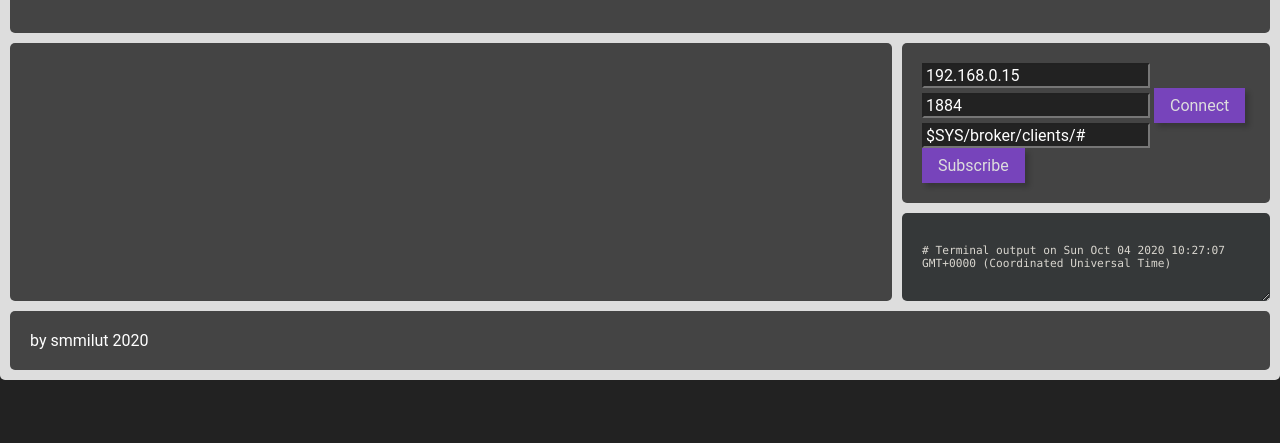
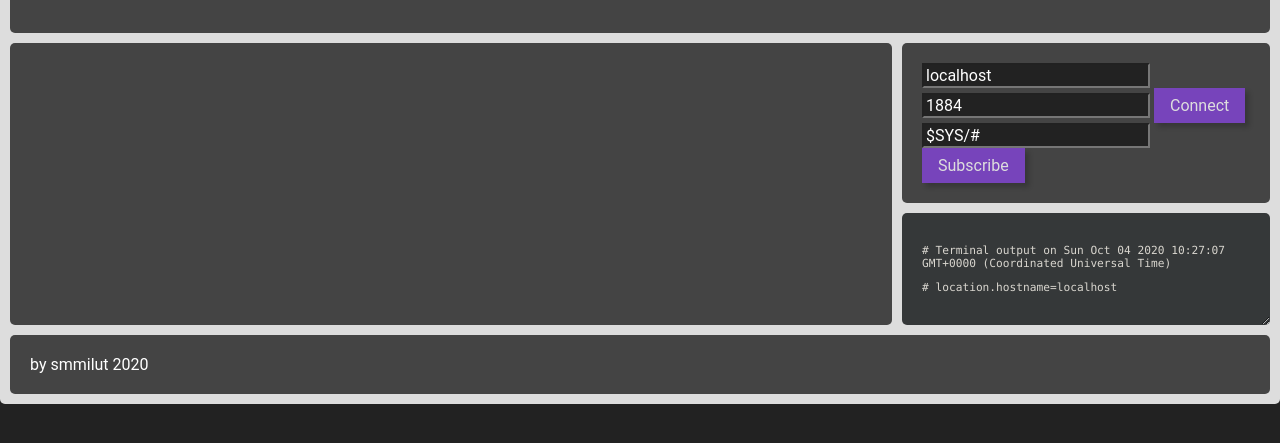
Before and after one commit to smmilut/miniquette, a website with bundled scripts: page www/index.html in a window 1280 px wide. Shown: the part 133-576 px from the top of the page. Built offline with nearby package versions, Linux system fonts and the light colour scheme; files whose address does not match are found by name.

Commit message:
remove hard-coded IP
and minor refactor

```diff
--- a/www/index.html
+++ b/www/index.html
@@ -18,12 +18,12 @@
       <div id="result" class="box"></div>
       <div id="options" class="box">
       <form id="connectionForm">
-          <input type="text" id="inputHost" name="inputHost" defaultValue="192.168.0.15" value="192.168.0.15">
+          <input type="text" id="inputHost" name="inputHost">
           <input type="text" id="inputPort" name="inputPort" defaultValue="1884" value="1884">
           <input type="submit" id="buttonSubmit" value="Connect">
       </form>
       <form id="topicForm">
-          <input type="text" id="topicFilter" name="topicFilter" defaultValue="$SYS/broker/clients/#" value="$SYS/broker/clients/#">
+          <input type="text" id="topicFilter" name="topicFilter" defaultValue="$SYS/#" value="$SYS/#">
           <input type="submit" id="buttonSubmit" value="Subscribe">
       </form>
       </div>
--- a/www/index.js
+++ b/www/index.js
@@ -7,33 +7,51 @@ import * as tree from './tree.js';
 const terminal = utils.createTerminal(document.getElementById("terminal"));
 
 terminal.write("Terminal output on " + Date());
+terminal.write("location.hostname=" + location.hostname);
 
 
-/*  Callback for the Connection form  */
-document.getElementById('connectionForm').onsubmit = function(e) {
-  // stop the regular form submission
-  e.preventDefault();
-  getConnectionFormData(this);
-};
-
 const getConnectionFormData = function(formElement) {
-  // get data
+  /*  Callback for the Connection form  */
+  // get form data
   const host = document.getElementById('inputHost').value;
   const port = parseInt(document.getElementById('inputPort').value);
   terminal.write("Asking to connect to " + host + ":" + (port) + " ...");
   mqtt.MqttClient.connect(host, port);
 };
 
-/*  Callback for the Subscribe form  */
-document.getElementById('topicForm').onsubmit = function(e) {
-  // stop the regular form submission
-  e.preventDefault();
-  getTopicsData(this);
-};
 
 const getTopicsData = function(formElement) {
-  // get data
+  /*  Callback for the Subscribe form  */
+  // get form data
   const topicFilter = document.getElementById('topicFilter').value;
   terminal.write("Asking to subscribe to " + topicFilter);
   mqtt.MqttClient.subscribe(topicFilter, tree.tree.updateTopic);
 };
+
+
+(function main() {
+  console.log(location);
+  if(location.hostname) {
+    /* we are hosted on a server, we assume that the MQTT broker runs on the same machine */
+    document.getElementById('inputHost').defaultValue = location.hostname;
+    document.getElementById('inputHost').value = location.hostname;
+  } else {
+    /* we are probably on a file during some test, we don't assume anything */
+    document.getElementById('inputHost').defaultValue = "localhost";
+    document.getElementById('inputHost').value = "localhost";
+  }
+
+  /*  Callback for the Connection form  */
+  document.getElementById('connectionForm').onsubmit = function(e) {
+    // stop the regular form submission
+    e.preventDefault();
+    getConnectionFormData(this);
+  };
+
+  /*  Callback for the Subscribe form  */
+  document.getElementById('topicForm').onsubmit = function(e) {
+    // stop the regular form submission
+    e.preventDefault();
+    getTopicsData(this);
+  };
+})();
```
